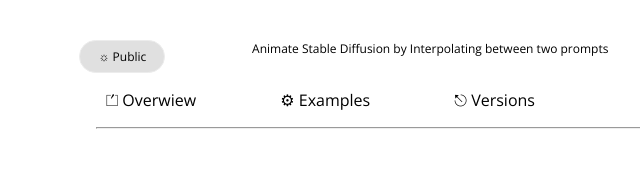
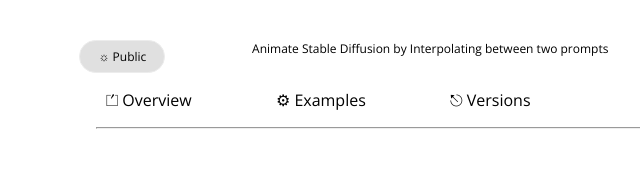
Before and after one commit to AnnyKoval/softserve-webui-first-homework, a plain HTML site: page index.html in a window 1280 px wide. Shown: the top 176 px of the page, 22-662 px from the left. Drawn offline with nearby package versions, Linux system fonts and the light colour scheme.

Commit message:
updated HTML

```diff
--- a/index.html
+++ b/index.html
@@ -21,7 +21,7 @@
  <div class="fifth-header-item">☀︎ License</div>
  </div>
 <ul class="header-blocks">
-  <li class="header-li">⏍ Overwiew</li>
+  <li class="header-li">⏍ Overview</li>
   <li class="header-li">⚙︎ Examples</li>
   <li class="header-li">⎋ Versions</li>
 </ul>
```
